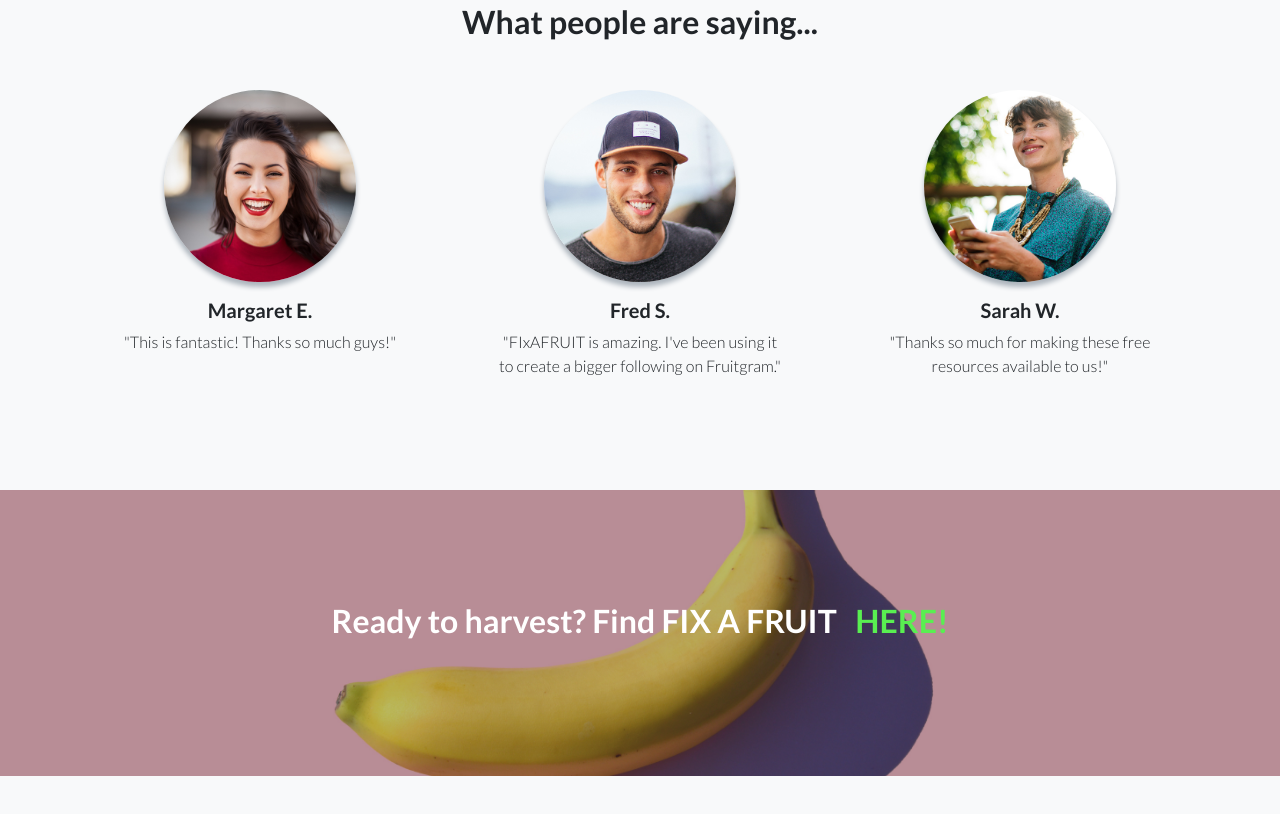
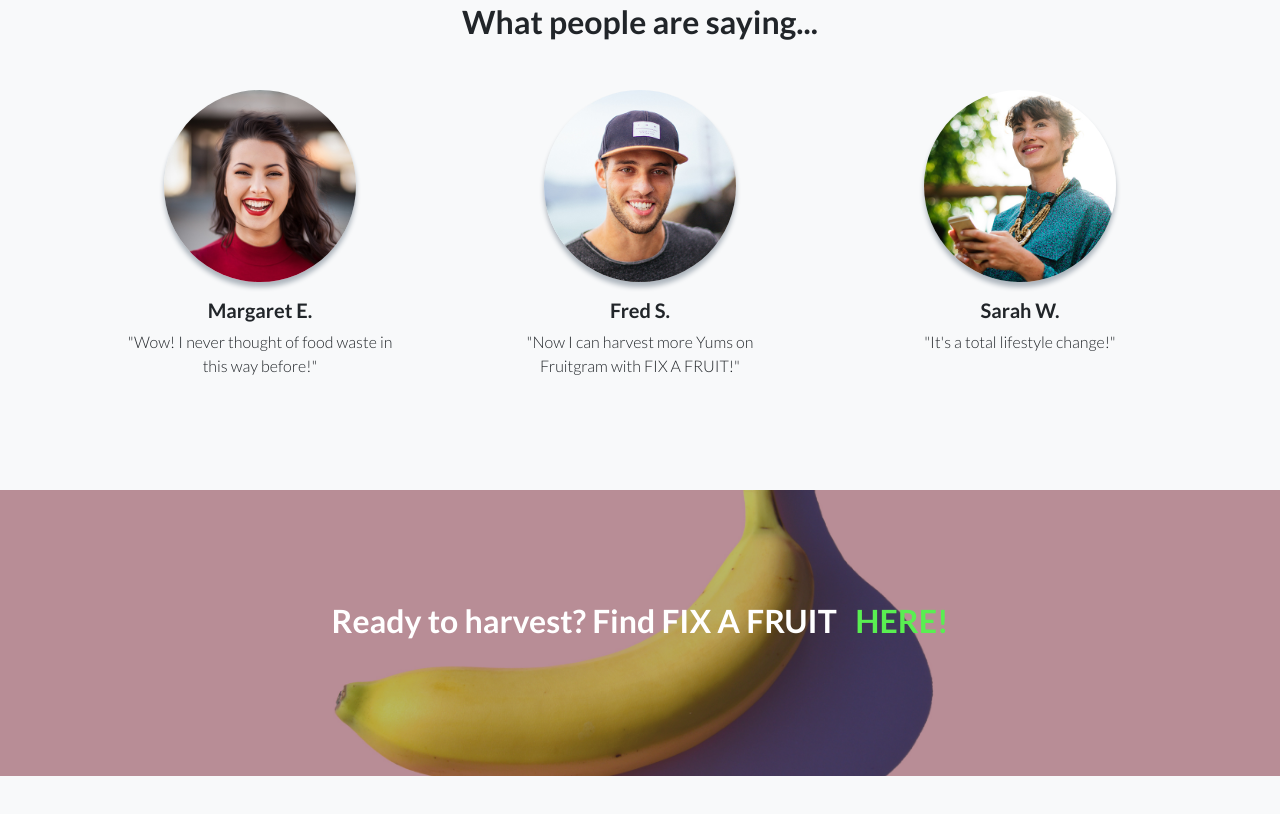
Before and after one commit to Tirsa-R-RP/speculativeProject, a website: page report/index.html in a window 1280 px wide. Shown: the part 7516-8330 px from the top of the page. Drawn offline with Linux system fonts and the light colour scheme.

Commit message:
added feeback comments

```diff
--- a/report/index.html
+++ b/report/index.html
@@ -227,21 +227,21 @@
           <div class="testimonial-item mx-auto mb-5 mb-lg-0">
             <img class="img-fluid rounded-circle mb-3" src="img/testimonials-1.jpg" alt="">
             <h5>Margaret E.</h5>
-            <p class="font-weight-light mb-0">"This is fantastic! Thanks so much guys!"</p>
+            <p class="font-weight-light mb-0">"Wow! I never thought of food waste in this way before!"</p>
           </div>
         </div>
         <div class="col-lg-4">
           <div class="testimonial-item mx-auto mb-5 mb-lg-0">
             <img class="img-fluid rounded-circle mb-3" src="img/testimonials-2.jpg" alt="">
             <h5>Fred S.</h5>
-            <p class="font-weight-light mb-0">"FIxAFRUIT is amazing. I've been using it to create a bigger following on Fruitgram."</p>
+            <p class="font-weight-light mb-0">"Now I can harvest more Yums on Fruitgram with FIX A FRUIT!"</p>
           </div>
         </div>
         <div class="col-lg-4">
           <div class="testimonial-item mx-auto mb-5 mb-lg-0">
             <img class="img-fluid rounded-circle mb-3" src="img/testimonials-3.jpg" alt="">
             <h5>Sarah W.</h5>
-            <p class="font-weight-light mb-0">"Thanks so much for making these free resources available to us!"</p>
+            <p class="font-weight-light mb-0">"It's a total lifestyle change!"</p>
           </div>
         </div>
       </div>
```
